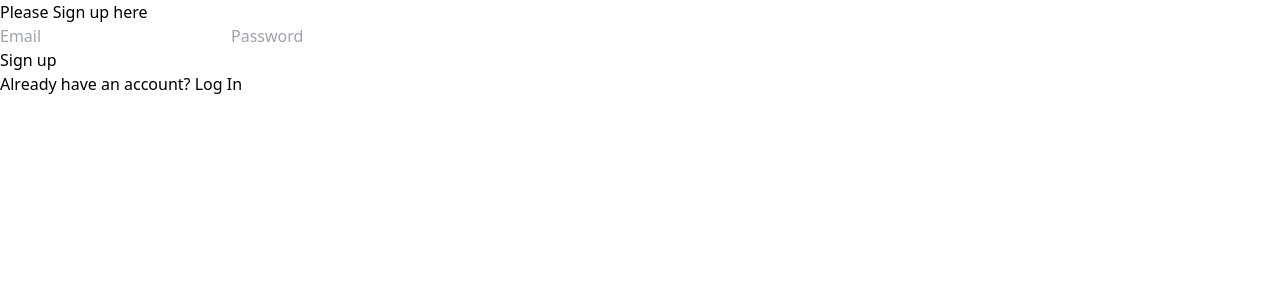
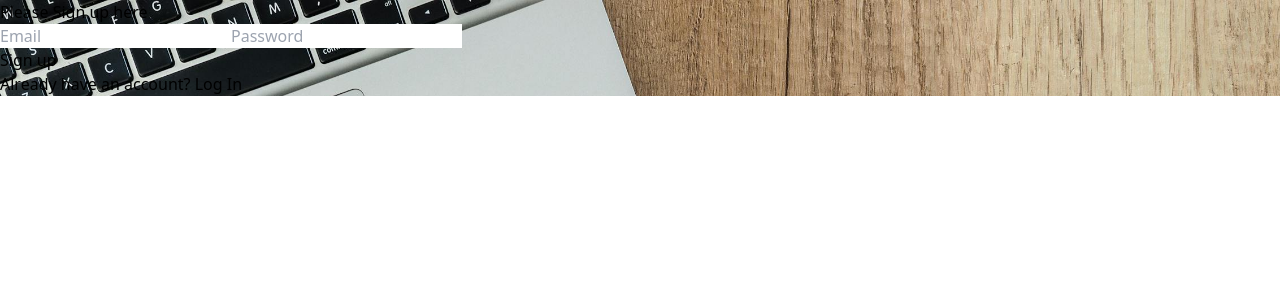
Before and after one commit to solomonrazak/cv-application, a React (Vite) app: page /signup in a window 1280 px wide. Shown: the top 300 px of the page. Built offline with nearby package versions, Linux system fonts and the light colour scheme; no server answers; the HTML template or start-up script is replaced by a standard one.

Commit message:
signup changes

```diff
--- a/src/components/Signup.jsx
+++ b/src/components/Signup.jsx
@@ -1,6 +1,7 @@
 import React, { useState } from "react";
 import { Link, useNavigate} from "react-router-dom";
 import { useUserAuth } from "../context/UserAuthContext";
+import goole from "../assets/images/image.jpeg";
 
 const Signup = () => {
 
@@ -29,7 +30,7 @@ const Signup = () => {
 
     const navigate = useNavigate()
   return (
-    <div className="w-screen">
+    <div className="w-screen h-screen" style={{backgroundImage: `url(${goole})`, backgroundSize: "cover", backgroundRepeat: "no-repeat"}}>
     <div className="w-full flex justify-center mx-auto">
        <form onSubmit={handleSubmit}>
       <div className="flex flex-col justify-center bg-gray-100 p-10 mt-11 rounded-md shadow-lg">
```
